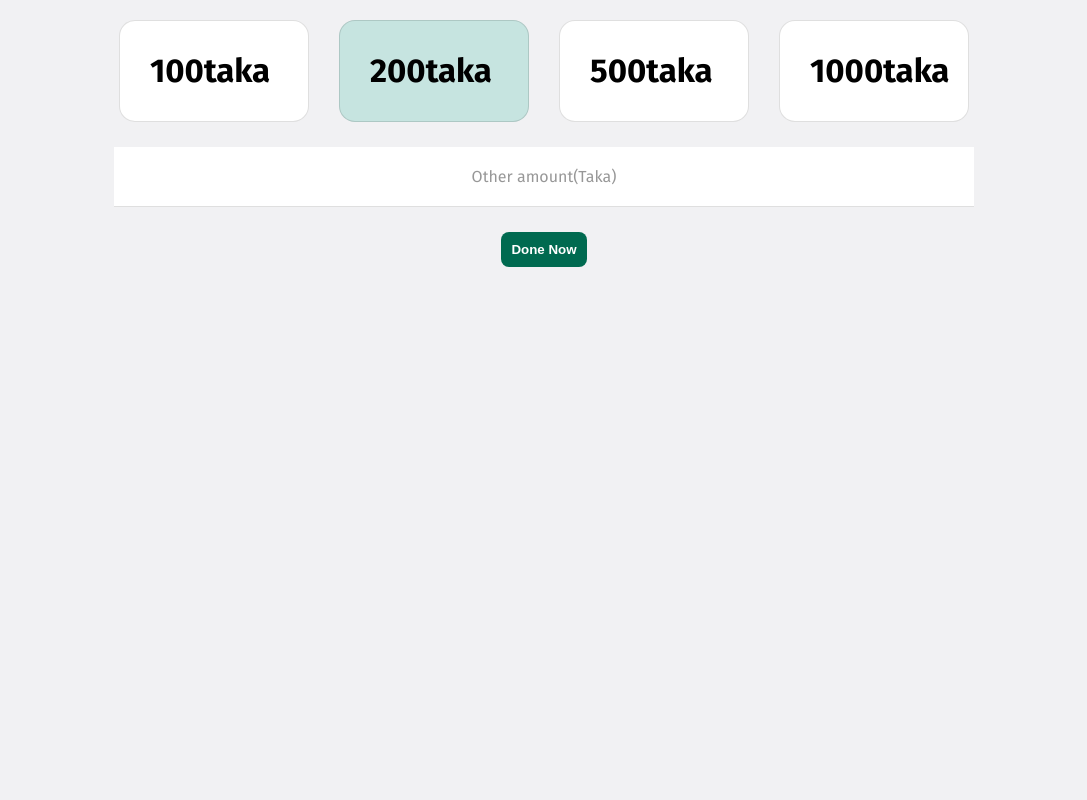
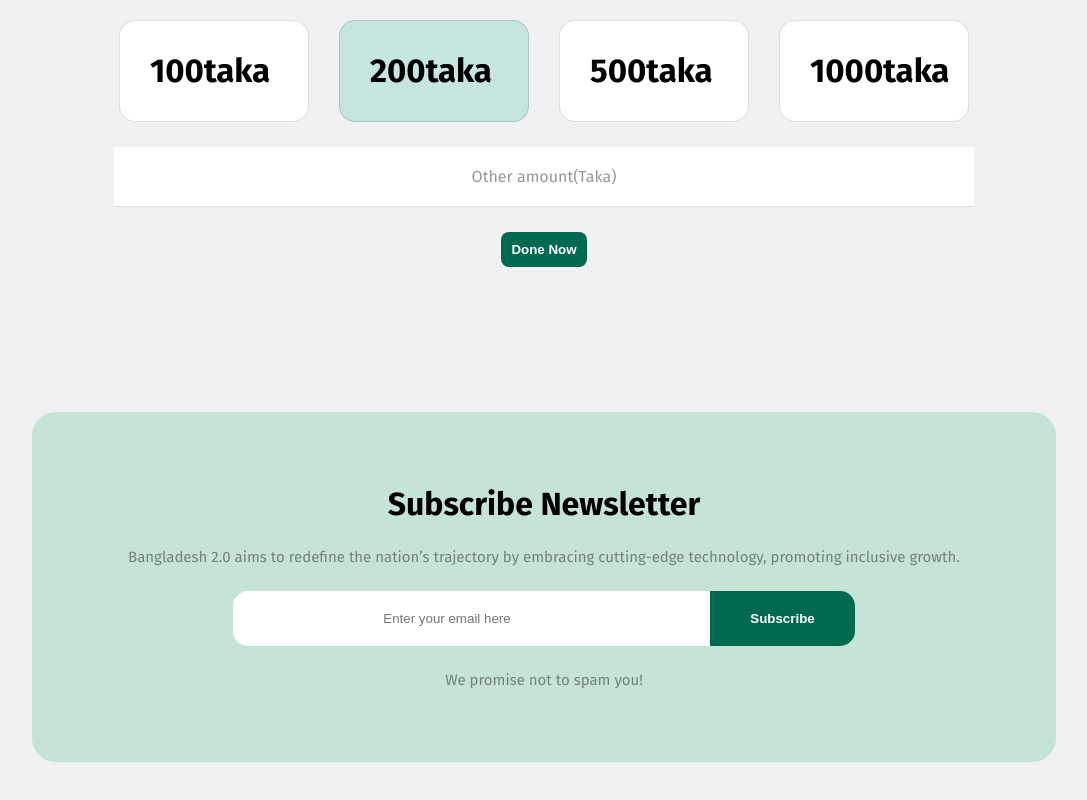
Before and after one commit to tasnim29/Assignment-1, a plain HTML site: page index.html in a window 1280 px wide. Shown: the part 2568-3368 px from the top of the page, without its empty margins (128-1215 px from the left). Before the commit the page ends 2980 px from the top, so only its background shows below. Drawn offline with Linux system fonts and the light colour scheme.

Commit message:
challenge task 1 done

```diff
--- a/index.html
+++ b/index.html
@@ -165,5 +165,25 @@
         <button class="sec4-btn">Done Now</button>
       </div>
     </section>
+
+    <section class="sec5">
+      <section class="sec5-container">
+        <h1>Subscribe Newsletter</h1>
+        <p class="sec5-para">
+          Bangladesh 2.0 aims to redefine the nation’s trajectory by embracing
+          cutting-edge technology, promoting inclusive growth.
+        </p>
+        <form class="sec5-form">
+          <input
+            type="email"
+            name=""
+            id=""
+            placeholder="Enter your email here"
+          />
+          <button type="submit">Subscribe</button>
+        </form>
+        <p class="promise">We promise not to spam you!</p>
+      </section>
+    </section>
   </body>
 </html>
--- a/styles/style.css
+++ b/styles/style.css
@@ -290,3 +290,52 @@
   border: none;
   border-radius: 8px;
 }
+/* style sec5 */
+.sec5-container {
+  width: 1024px;
+  height: 350px;
+  margin: 60px 160px;
+  display: flex;
+  flex-direction: column;
+  justify-content: center;
+  align-items: center;
+  background-color: #c6e4d6;
+  border-radius: 24px;
+  gap: 25px;
+}
+.sec5-container h1 {
+  font-size: 32px;
+}
+.sec5-container .sec5-para {
+  font-size: 15px;
+  font-weight: 400;
+  color: #0e0e0e73;
+}
+.sec5-container .sec5-form {
+  display: flex;
+  align-items: center;
+  gap: 0px;
+}
+.sec5-container .sec5-form input {
+  border: none;
+  padding: 20px 0;
+  border-radius: 15px 0 0 15px;
+  padding-right: 150px;
+  padding-left: 150px;
+}
+.sec5-container .sec5-form button {
+  background-color: #006a50;
+  color: white;
+  font-weight: 600;
+  border: none;
+  padding: 20px 0;
+  padding-right: 40px;
+  padding-left: 40px;
+  border-radius: 0px 15px 15px 0;
+}
+
+.sec5-container .promise {
+  font-size: 15px;
+  font-weight: 400;
+  color: #0e0e0e73;
+}
```
